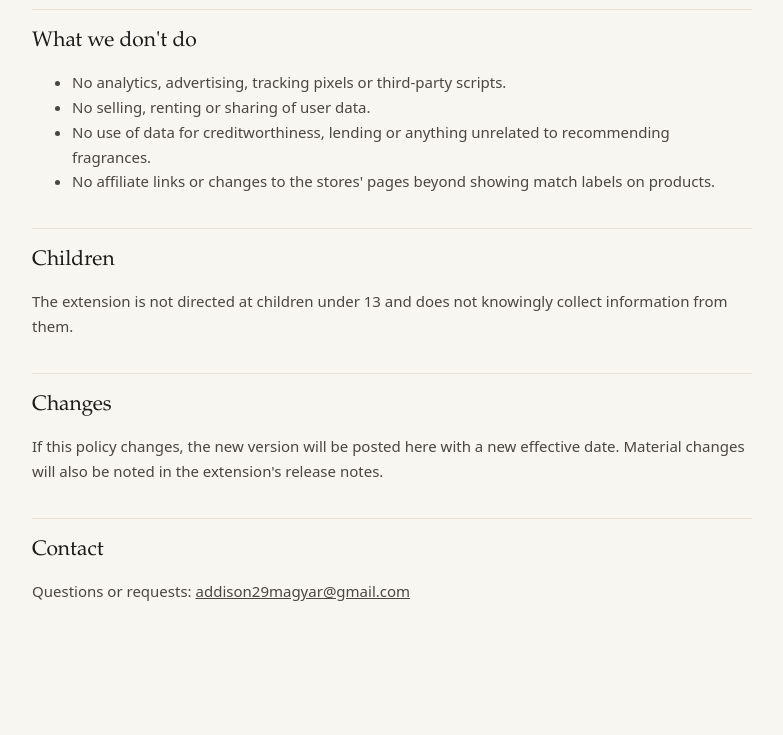
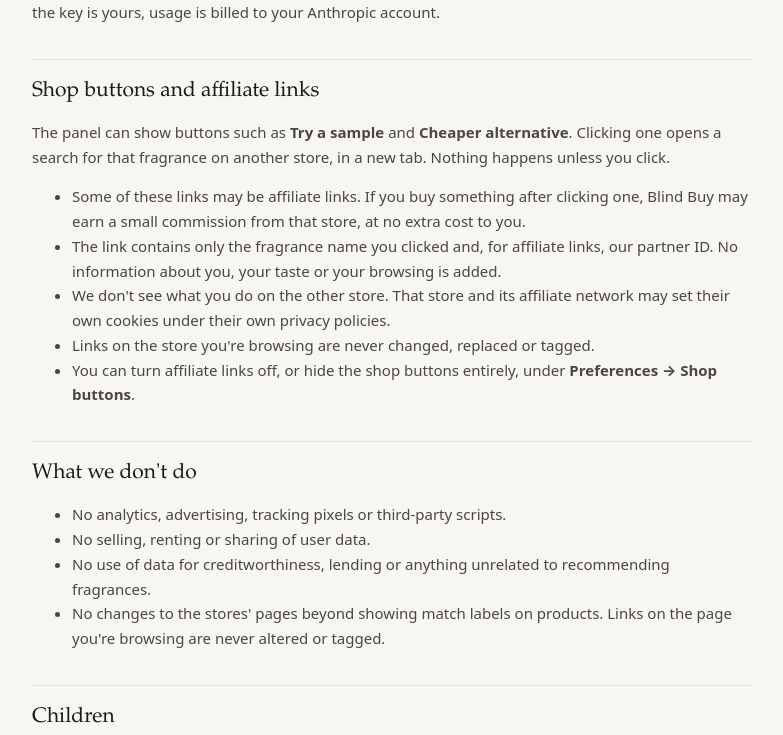
Before and after one commit to VektorPulse/fragrance-buddy, a plain HTML site: page privacy.html in a window 1280 px wide. Shown: the part 1525-2260 px from the top of the page, without its empty margins (248-1031 px from the left). Before the commit the page ends 2224 px from the top, so only its background shows below. Drawn offline with Linux system fonts and the light colour scheme.

Commit message:
Privacy policy: describe shop buttons and affiliate links
Co-Authored-By: Claude Opus 5.5 <noreply@anthropic.com>

```diff
--- a/privacy.html
+++ b/privacy.html
@@ -25,7 +25,7 @@
 <body>
 <main>
   <h1>Privacy policy</h1>
-  <p class="muted">Blind Buy (Chrome extension) · Effective November 25, 2026</p>
+  <p class="muted">Blind Buy (Chrome extension) · Effective November 26, 2026</p>
 
   <p>Blind Buy recommends fragrances that match your taste on the shopping sites you visit. It is built to work without accounts, tracking or our own servers. This policy explains what the extension reads, what it stores, and what leaves your browser.</p>
 
@@ -35,6 +35,7 @@
     <li>Shopping pages are read inside your browser to find fragrances; they are not uploaded.</li>
     <li>Nothing is sent anywhere unless you turn on the optional AI feature with your own Anthropic API key. Then only the items listed below are sent, to Anthropic only.</li>
     <li>We don't sell, share or monetize your data, and we don't use analytics or tracking.</li>
+    <li>The "Try a sample" and "Cheaper alternative" buttons open another store only when you click them. Some may be affiliate links.</li>
   </ul>
 
   <h2>What the extension reads</h2>
@@ -59,12 +60,22 @@
   </ul>
   <p>The full page, your browsing history and any other personal information are never sent. Anthropic processes API requests under its own terms and privacy policy (<a href="https://www.anthropic.com/legal/privacy">anthropic.com/legal/privacy</a>). Because the key is yours, usage is billed to your Anthropic account.</p>
 
+  <h2>Shop buttons and affiliate links</h2>
+  <p>The panel can show buttons such as <b>Try a sample</b> and <b>Cheaper alternative</b>. Clicking one opens a search for that fragrance on another store, in a new tab. Nothing happens unless you click.</p>
+  <ul>
+    <li>Some of these links may be affiliate links. If you buy something after clicking one, Blind Buy may earn a small commission from that store, at no extra cost to you.</li>
+    <li>The link contains only the fragrance name you clicked and, for affiliate links, our partner ID. No information about you, your taste or your browsing is added.</li>
+    <li>We don't see what you do on the other store. That store and its affiliate network may set their own cookies under their own privacy policies.</li>
+    <li>Links on the store you're browsing are never changed, replaced or tagged.</li>
+    <li>You can turn affiliate links off, or hide the shop buttons entirely, under <b>Preferences → Shop buttons</b>.</li>
+  </ul>
+
   <h2>What we don't do</h2>
   <ul>
     <li>No analytics, advertising, tracking pixels or third-party scripts.</li>
     <li>No selling, renting or sharing of user data.</li>
     <li>No use of data for creditworthiness, lending or anything unrelated to recommending fragrances.</li>
-    <li>No affiliate links or changes to the stores' pages beyond showing match labels on products.</li>
+    <li>No changes to the stores' pages beyond showing match labels on products. Links on the page you're browsing are never altered or tagged.</li>
   </ul>
 
   <h2>Children</h2>
```
